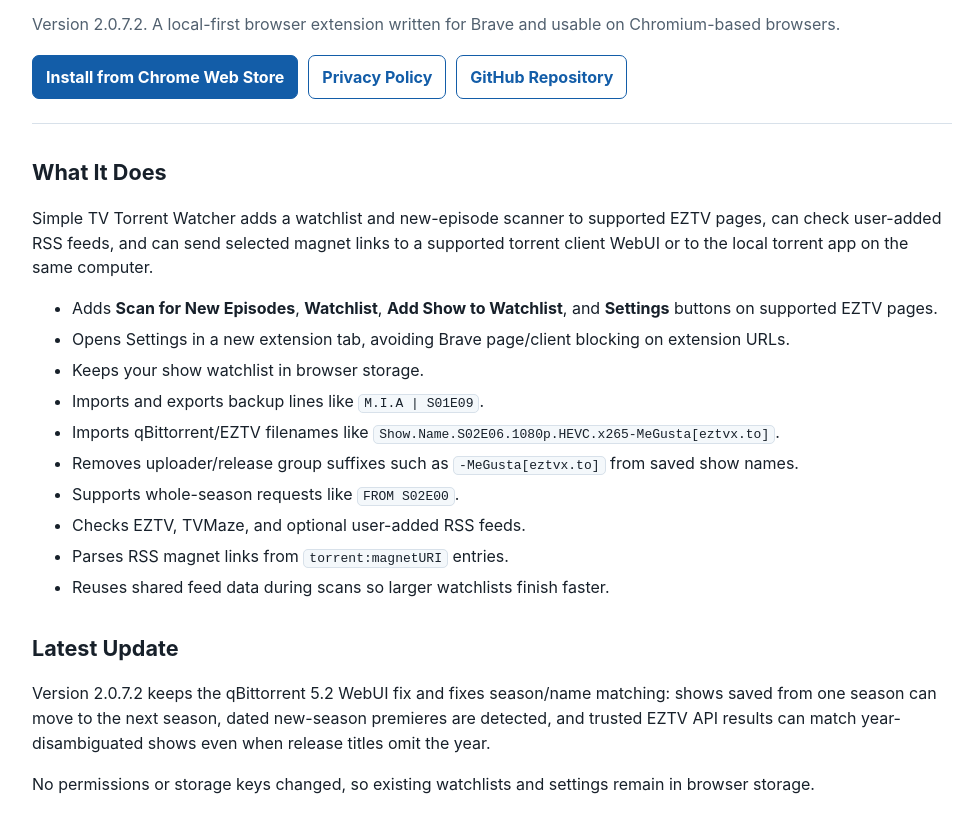
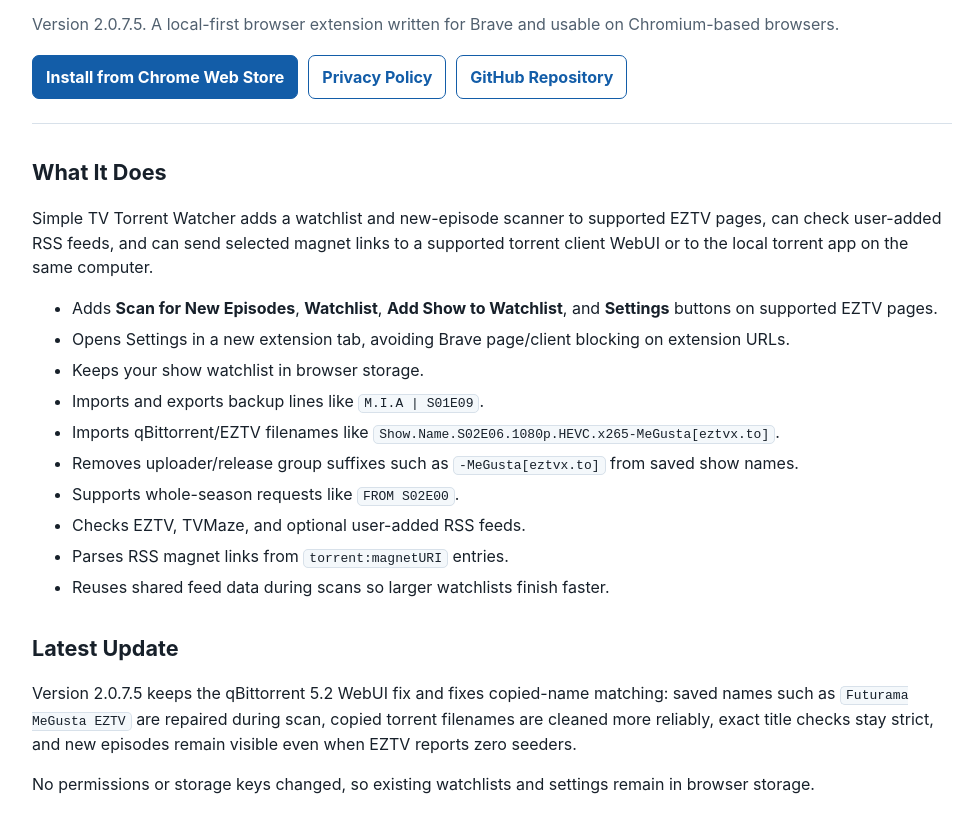
Before and after one commit to sjustaguy-lgtm/simple-tv-torrent-watcher, a plain HTML site: page index.html in a window 1280 px wide. Shown: the part 97-923 px from the top of the page, without its empty margins (148-1120 px from the left). Drawn offline with Linux system fonts and the light colour scheme.

Commit message:
Publish 2.0.7.5 filename matching fix

```diff
--- a/index.html
+++ b/index.html
@@ -27,7 +27,7 @@
   <main>
     <header>
       <h1>Simple TV Torrent Watcher</h1>
-      <p class="muted">Version 2.0.7.2. A local-first browser extension written for Brave and usable on Chromium-based browsers.</p>
+      <p class="muted">Version 2.0.7.5. A local-first browser extension written for Brave and usable on Chromium-based browsers.</p>
       <div class="links">
         <a class="button" href="https://chromewebstore.google.com/detail/kdmhdojmjaececadkhjgkcfalgjnfahi?utm_source=item-share-cb">Install from Chrome Web Store</a>
         <a class="button secondary" href="privacy-policy.html">Privacy Policy</a>
@@ -54,7 +54,7 @@
 
     <section>
       <h2>Latest Update</h2>
-      <p>Version 2.0.7.2 keeps the qBittorrent 5.2 WebUI fix and fixes season/name matching: shows saved from one season can move to the next season, dated new-season premieres are detected, and trusted EZTV API results can match year-disambiguated shows even when release titles omit the year.</p>
+      <p>Version 2.0.7.5 keeps the qBittorrent 5.2 WebUI fix and fixes copied-name matching: saved names such as <code>Futurama MeGusta EZTV</code> are repaired during scan, copied torrent filenames are cleaned more reliably, exact title checks stay strict, and new episodes remain visible even when EZTV reports zero seeders.</p>
       <p>No permissions or storage keys changed, so existing watchlists and settings remain in browser storage.</p>
     </section>
 
@@ -95,7 +95,7 @@
         <li><a href="privacy-policy.html">Privacy policy</a></li>
         <li><a href="https://github.com/sjustaguy-lgtm/simple-tv-torrent-watcher">GitHub repository</a></li>
         <li><a href="https://chromewebstore.google.com/detail/kdmhdojmjaececadkhjgkcfalgjnfahi?utm_source=item-share-cb">Chrome Web Store listing</a></li>
-        <li><a href="webstore/chrome-web-store-upload-2.0.7.2.zip">Chrome Web Store upload package 2.0.7.2</a></li>
+        <li><a href="webstore/chrome-web-store-upload-2.0.7.5.zip">Chrome Web Store upload package 2.0.7.5</a></li>
       </ul>
     </section>
 
```
Also changed, not shown: 3 other files.
